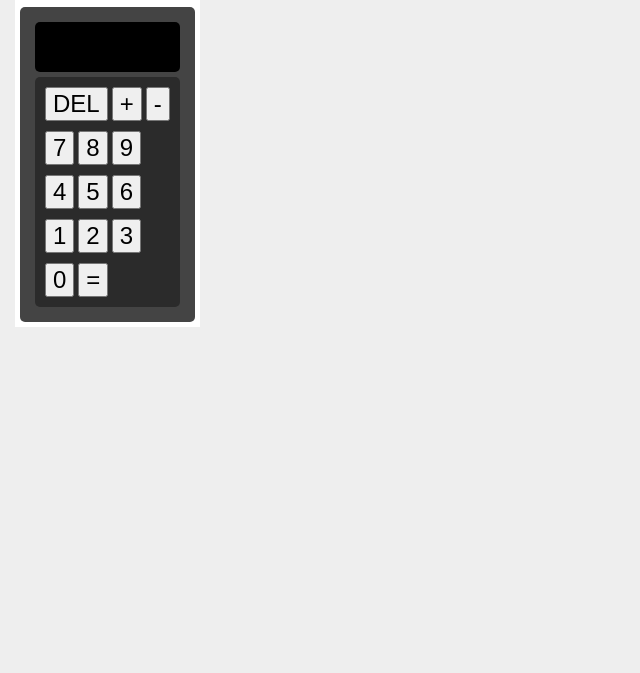
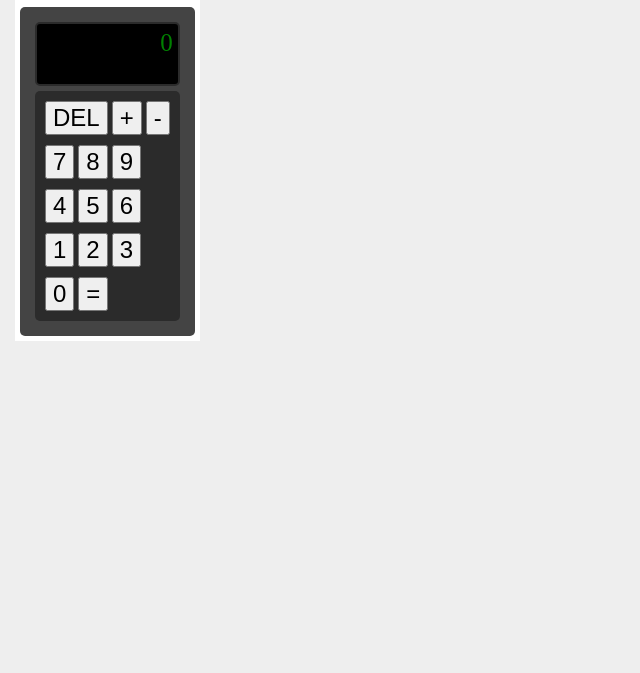
Before and after one commit to Kokkismile/mini-projects, a plain HTML site: page calc.html in a window 1280 px wide. Shown: the part 127-800 px from the top of the page, without its empty margins (0-640 px from the left). Drawn offline with Linux system fonts and the light colour scheme.

Commit message:
fixed styling error

```diff
--- a/calc.html
+++ b/calc.html
@@ -14,7 +14,7 @@
             <h1>Calculator</h1>
         </header>
         <div class="calc-wrap">
-            <div class="calc-screen"></div>
+            <div class="calc-screen"><p>0</p></div>
             <div class="button-wrap">
             <div class="first-row, button-row">
                 <button>DEL</button>
--- a/css/calc.css
+++ b/css/calc.css
@@ -6,9 +6,15 @@
 
 .calc-screen {
     background-color: black;
+    border: solid 2px rgb(43, 43, 43);
     min-height: 50px;
     margin: 5px;
+    padding: 5px;
+    text-align: right;
     border-radius: 5px;
+    color: green;
+    font-size: 25px;
+    height: fit-content;
 }
 
 .button-wrap {
--- a/css/stylesheet.css
+++ b/css/stylesheet.css
@@ -18,6 +18,10 @@
 a {
     color: white;
     text-decoration: none;
+}
+
+p {
+    margin: 0;
 }
 
 body {
```
